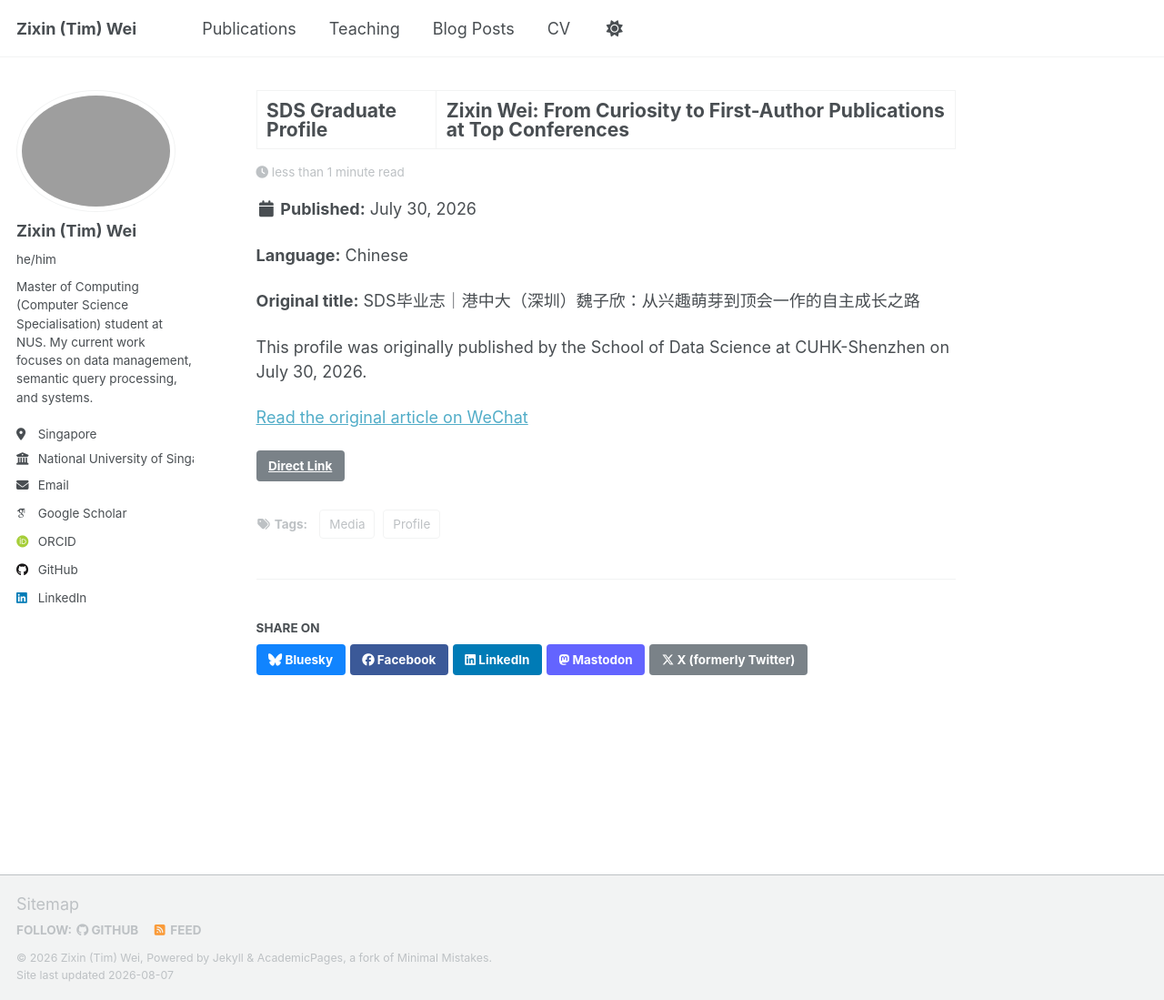
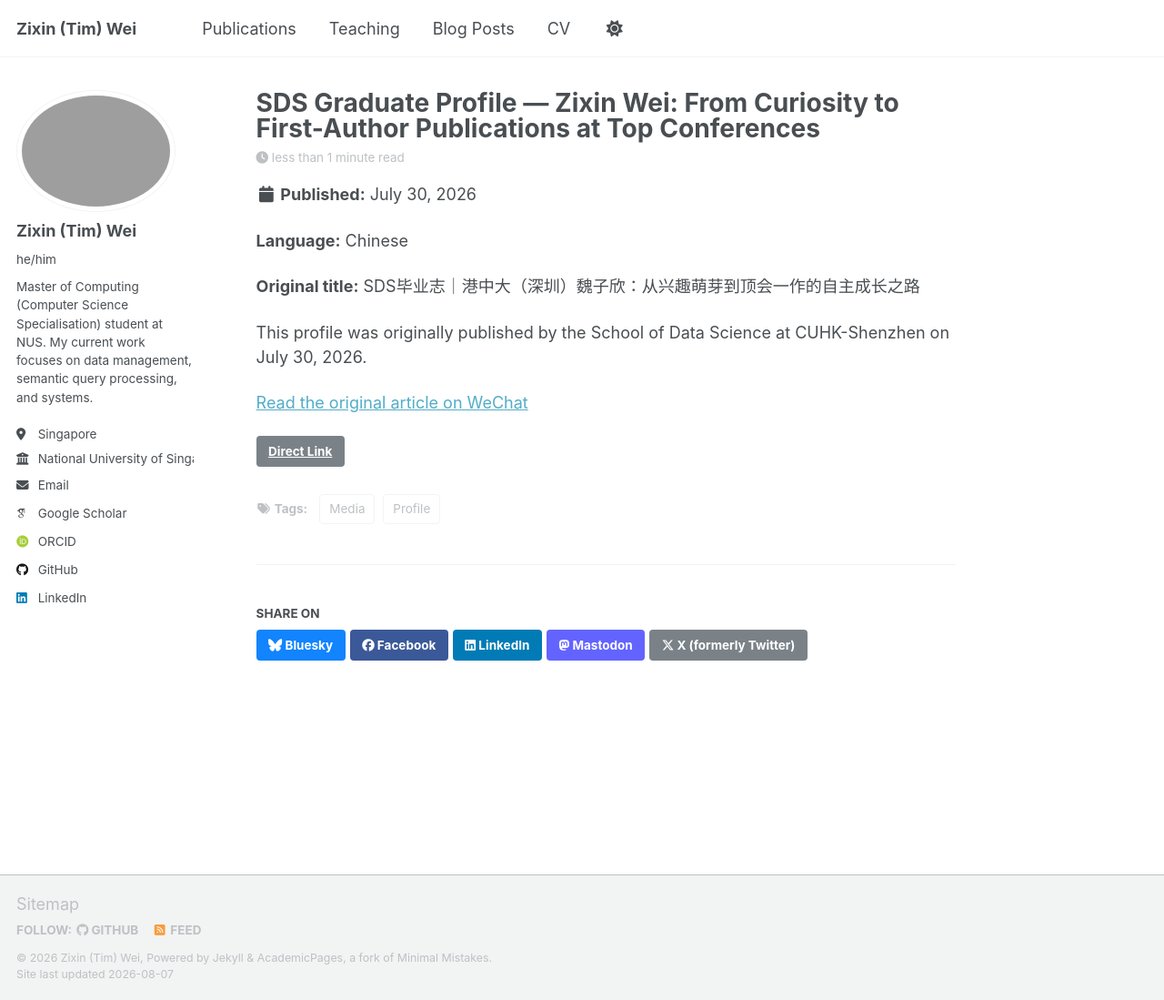
Before and after one commit to zixinwei/zixinwei.github.io, a Jekyll site: the page built from _posts/2026-07-30-sds-graduate-profile.md, in a window 1280 px wide and 1099 px high. Shown: the whole window at 91% size. Built offline with Jekyll 4.4.1, drawn with Linux system fonts in a browser that asks for light colours; some web fonts are replaced; a script that is not in the unit is left out.

```diff
--- a/_posts/2026-07-30-sds-graduate-profile.md
+++ b/_posts/2026-07-30-sds-graduate-profile.md
@@ -1,7 +1,7 @@
 ---
 published: true
 sitemap: true
-title: "SDS Graduate Profile | Zixin Wei: From Curiosity to First-Author Publications at Top Conferences"
+title: "SDS Graduate Profile — Zixin Wei: From Curiosity to First-Author Publications at Top Conferences"
 date: 2026-07-30
 permalink: /posts/2026/07/sds-graduate-profile/
 link: "https://mp.weixin.qq.com/s/X8a4YaMEf7RmYkXZiku6aQ"
```
